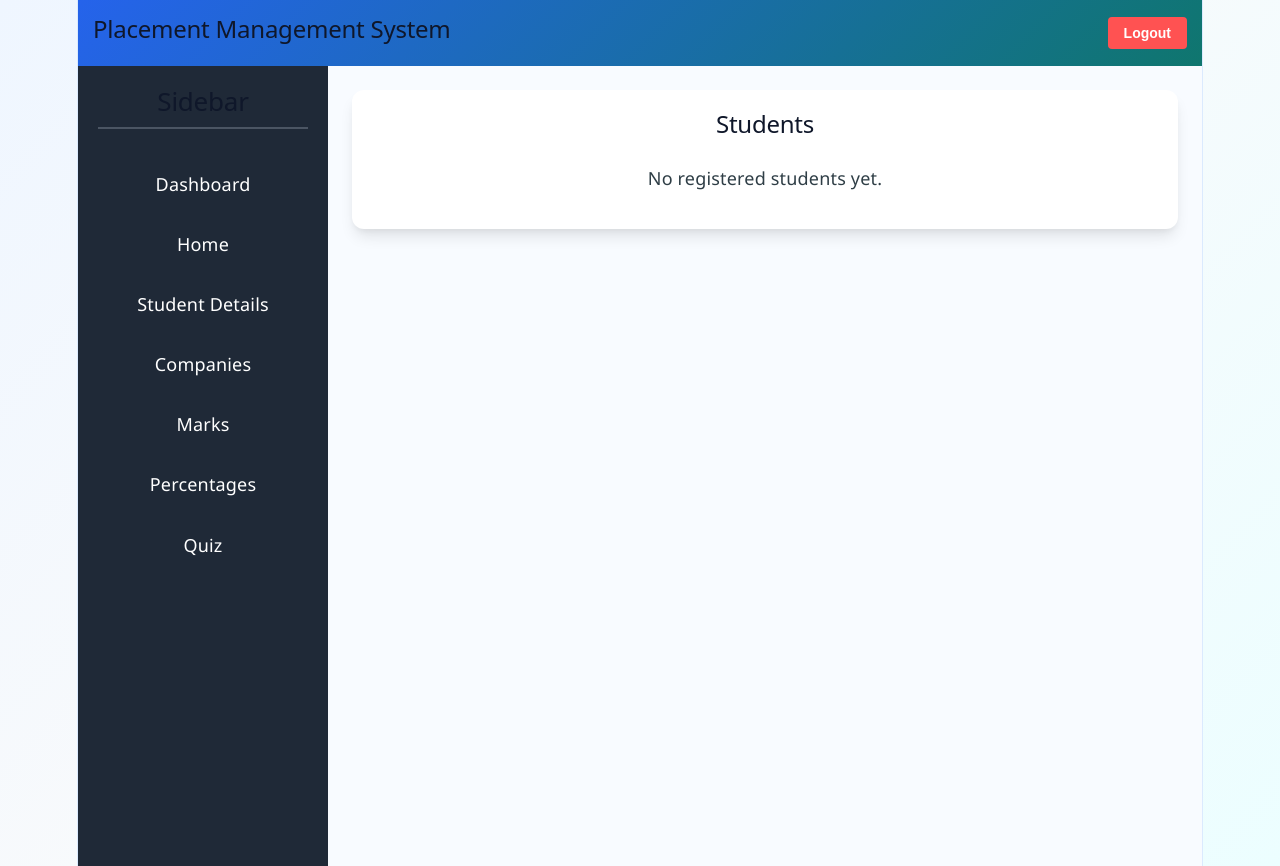
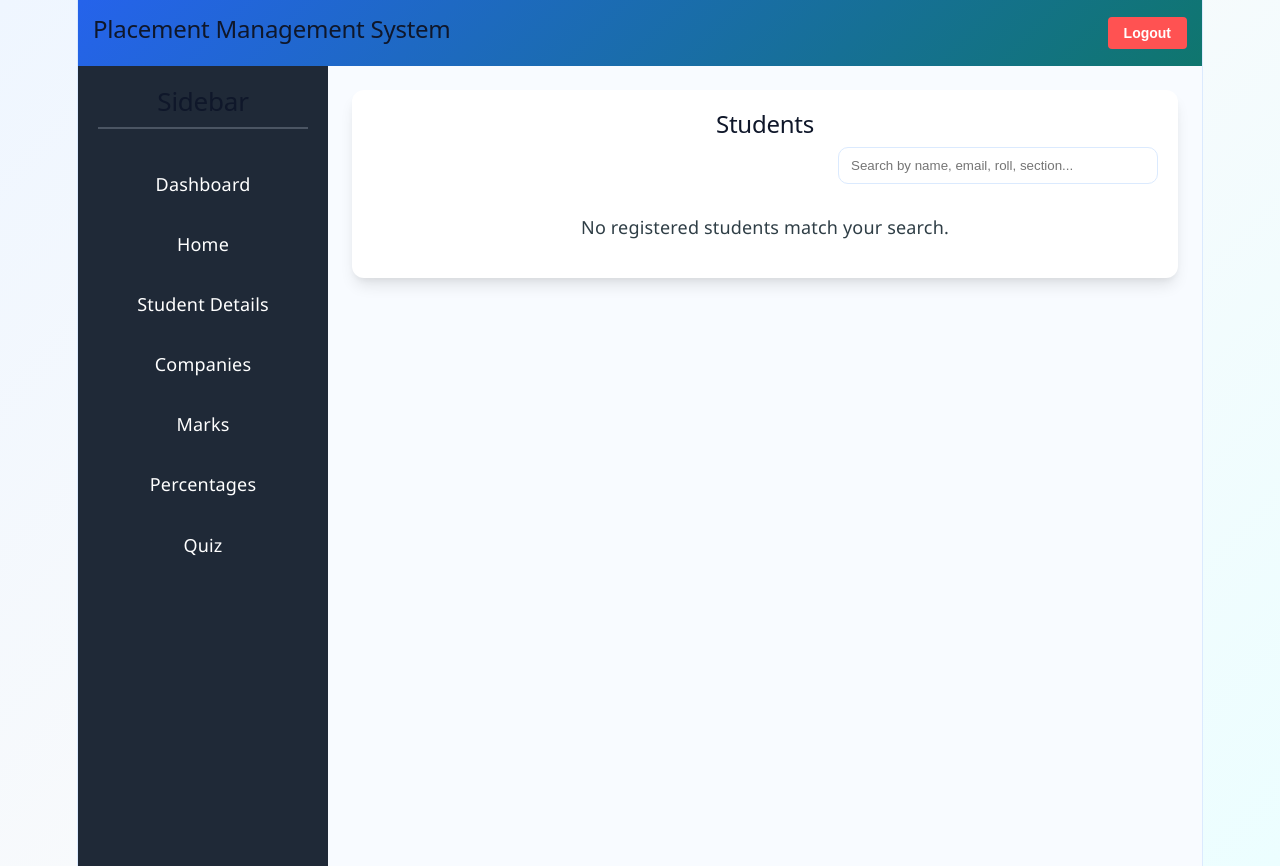
Before and after one commit to ChiginePallavi/CRT-MERN-STACK, a React (Vite) app in the folder placement Management System/: page /students in a window 1280 px wide. Built offline with nearby package versions, Linux system fonts and the light colour scheme; sample sign-in values are in the browser's storage.

Commit message:
Update studentdetails.jsx

```diff
--- a/placement Management System/src/components/student/studentdetails.jsx
+++ b/placement Management System/src/components/student/studentdetails.jsx
@@ -1,9 +1,12 @@
 import '../../App.css';
 import './student.css';
 import { useEffect, useState } from 'react';
+import { useNavigate } from 'react-router-dom';
 
 function StudentPage() {
   const [students, setStudents] = useState([]);
+  const [query, setQuery] = useState('');
+  const navigate = useNavigate();
 
   useEffect(() => {
     try {
@@ -22,11 +25,41 @@ function StudentPage() {
     localStorage.setItem('students', JSON.stringify(copy));
   };
 
+  const handleEdit = (student) => {
+    if (!student) return;
+    const studentId = student.id ?? student.roll;
+    navigate(`/students/edit/${studentId}`);
+  };
+
+  const filtered = students.filter((s) => {
+    const q = query.trim().toLowerCase();
+    if (!q) return true;
+    return (
+      (s.name || '').toLowerCase().includes(q) ||
+      (s.email || '').toLowerCase().includes(q) ||
+      (s.roll || '').toString().toLowerCase().includes(q) ||
+      (s.section || '').toLowerCase().includes(q) ||
+      (s.year || '').toString().toLowerCase().includes(q) ||
+      (s.cgp || '').toString().toLowerCase().includes(q)
+    );
+  });
+
   return (
     <div className="students-table-card">
       <h2>Students</h2>
-      {students.length === 0 ? (
-        <div className="students-empty">No registered students yet.</div>
+
+      <div className="students-table-toolbar">
+        <input
+          className="students-search"
+          placeholder="Search by name, email, roll, section..."
+          value={query}
+          onChange={(e) => setQuery(e.target.value)}
+          aria-label="Search students"
+        />
+      </div>
+
+      {filtered.length === 0 ? (
+        <div className="students-empty">No registered students match your search.</div>
       ) : (
         <table className="students-table">
           <thead>
@@ -42,8 +75,8 @@ function StudentPage() {
             </tr>
           </thead>
           <tbody>
-            {students.map((s, i) => (
-              <tr key={s.roll + i}>
+            {filtered.map((s, i) => (
+              <tr key={s.id ?? s.roll ?? i}>
                 <td>{i + 1}</td>
                 <td>{s.name}</td>
                 <td>{s.email}</td>
@@ -53,6 +86,7 @@ function StudentPage() {
                 <td>{s.cgp}</td>
                 <td className="student-actions">
                   <button className="btn-view" onClick={() => alert(JSON.stringify(s, null, 2))}>View</button>
+                  <button className="btn-edit" onClick={() => handleEdit(s)}>Edit</button>
                   <button className="btn-delete" onClick={() => handleDelete(i)}>Delete</button>
                 </td>
               </tr>
```
